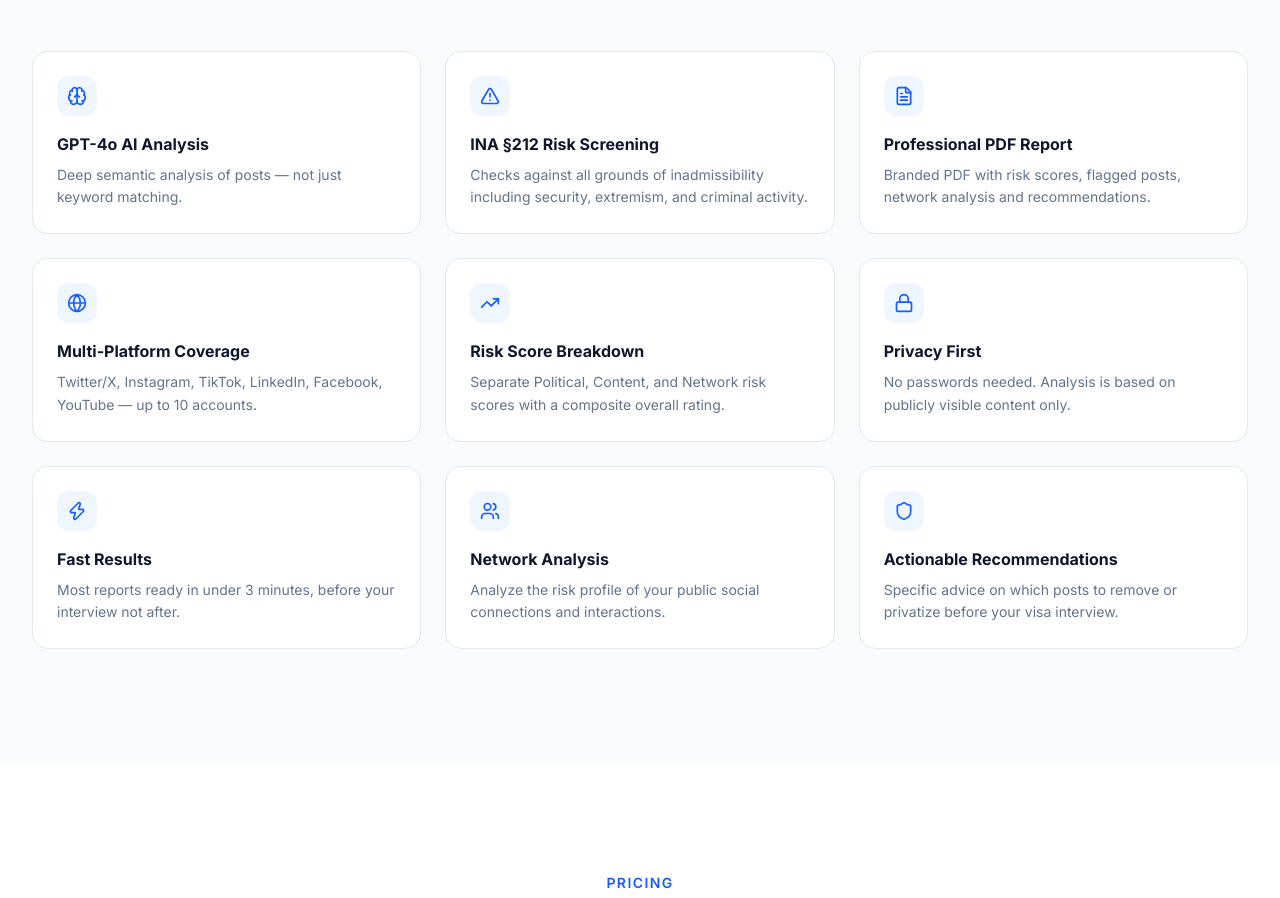
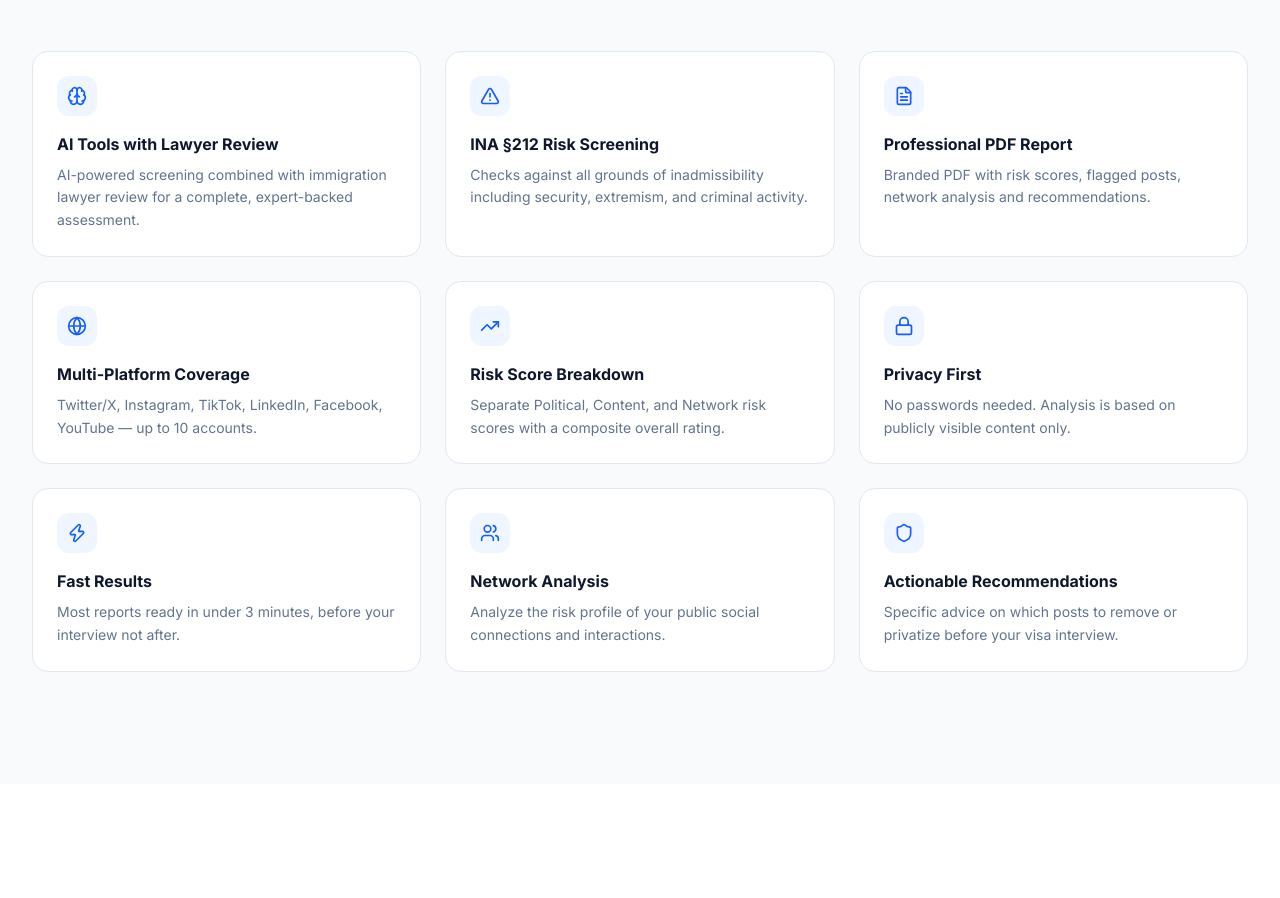
Before and after one commit to etsyguyhaseeb-lang/visafootprint, a Next.js app in the folder frontend/: page / in a window 1280 px wide. Shown: the part 1980-2878 px from the top of the page. Built offline with nearby package versions, Linux system fonts and the light colour scheme.

Commit message:
update feature card: GPT-4o AI Analysis -> AI Tools with Lawyer Review

```diff
--- a/frontend/app/page.tsx
+++ b/frontend/app/page.tsx
@@ -161,7 +161,7 @@ function HowItWorks() {
 
 function Features() {
   const features = [
-    { icon:Brain, title:"GPT-4o AI Analysis", desc:"Deep semantic analysis of posts — not just keyword matching." },
+    { icon:Brain, title:"AI Tools with Lawyer Review", desc:"AI-powered screening combined with immigration lawyer review for a complete, expert-backed assessment." },
     { icon:AlertTriangle, title:"INA §212 Risk Screening", desc:"Checks against all grounds of inadmissibility including security, extremism, and criminal activity." },
     { icon:FileText, title:"Professional PDF Report", desc:"Branded PDF with risk scores, flagged posts, network analysis and recommendations." },
     { icon:Globe, title:"Multi-Platform Coverage", desc:"Twitter/X, Instagram, TikTok, LinkedIn, Facebook, YouTube — up to 10 accounts." },
```
